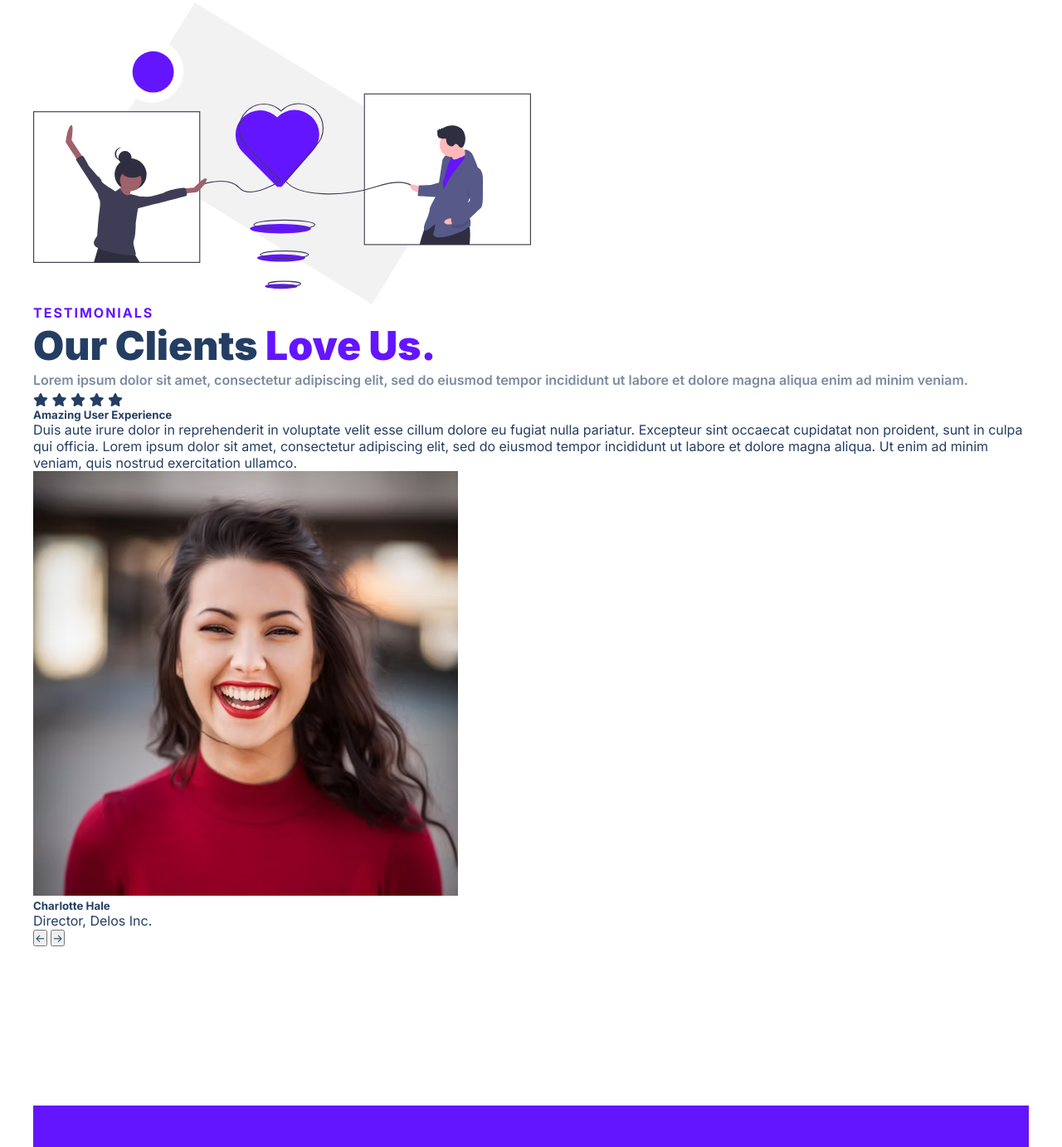
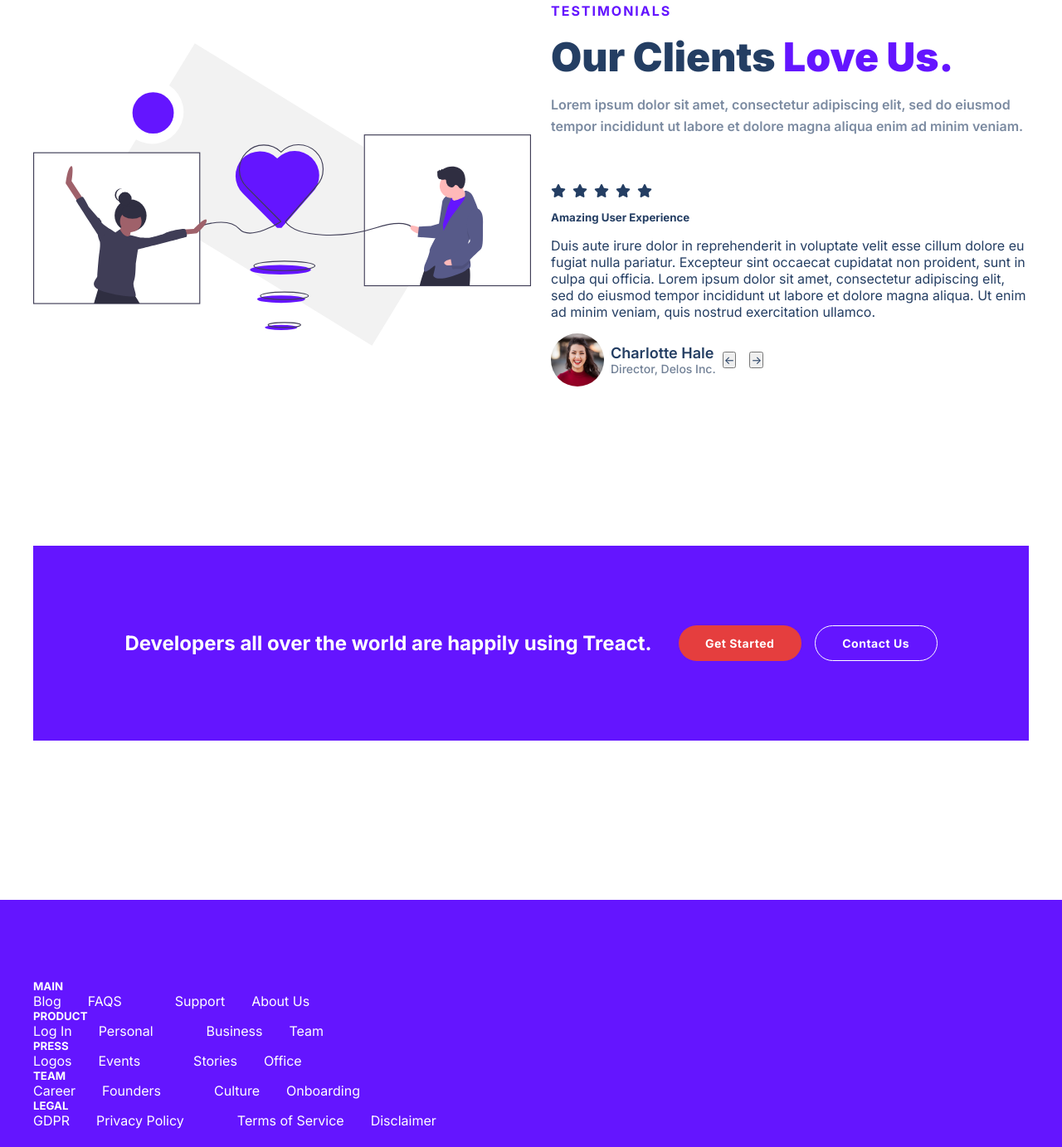
Before and after one commit to shelleyxwu/Treact, a plain HTML site: page index.html in a window 1280 px wide. Shown: the part 4697-6080 px from the top of the page at 83% size. Drawn offline with Linux system fonts and the light colour scheme.

Commit message:
sixth commit

```diff
--- a/index.html
+++ b/index.html
@@ -376,7 +376,7 @@
           </div>
         </div>
       </section>
-      <section class="testimonials">
+      <section id="testimonials">
         <div class="container">
           <div class="row">
             <img class="testimonials__img" src="./assets/love-illustration.c759090fa833369ad6ffb6eb19cacb3e.svg" alt="">
@@ -384,28 +384,40 @@
             <h4 class="section__title"><span class="purple">TESTIMONIALS</h4></span>
             <h2 class="section__header">Our Clients <span class="purple">Love Us.</h2></span>
             <p class="section__description">Lorem ipsum dolor sit amet, consectetur adipiscing elit, sed do eiusmod tempor incididunt ut labore et dolore magna aliqua enim ad minim veniam.</p>
+             <div class="section__profile">
+            <div class="section__rating">
             <i class="fa-solid fa-star"></i>
             <i class="fa-solid fa-star"></i>
             <i class="fa-solid fa-star"></i>
             <i class="fa-solid fa-star"></i>
             <i class="fa-solid fa-star"></i>
+            </div>
             <h5>Amazing User Experience</h5>
             <p class="testimonial__para">Duis aute irure dolor in reprehenderit in voluptate velit esse cillum dolore eu fugiat nulla pariatur. Excepteur sint occaecat cupidatat non proident, sunt in culpa qui officia. Lorem ipsum dolor sit amet, consectetur adipiscing elit, sed do eiusmod tempor incididunt ut labore et dolore magna aliqua. Ut enim ad minim veniam, quis nostrud exercitation ullamco.</p>
+            <div class="testimonial__bottom">
             <img class="testimonial__profile-img" src="./assets/photo-1494790108377-be9c29b29330.avif" alt="">
+            <div class="testimonial__profile">
+              <div class="testimonial__details">
             <h5 class="testimonial__name">Charlotte Hale</h5>
             <p class="testimonial__role">Director, Delos Inc.</p>
+            </div>
+            </div>
+              <div class="testimonial__buttons">
               <button class="testimonial__btn"> <- </button>
               <button class="testimonial__btn"> -> </button>
             </div>
             </div>
             </div>
+            </div>
+            </div>
+            </div>
           </section>
-      <section class="start">
+      <section id="start">
         <div class="container">
           <div class="row">
             <div class="start__container">
               <div class="start__row">
-            <h2 class="start__title">Developers all over the world are happily using Treact.</h2>
+              <h2 class="start__title">Developers all over the world are happily using Treact.</h2>
               <div class="start__buttons">
               <button class="btn start__button">Get Started</button>
               <button class="btn contact__button">Contact Us</button>
@@ -413,13 +425,17 @@
               </div>
             </div>
           </div>
-        </div>
-      </section>
+          </div>
+
+           </section>
+
+     </main>
       <footer>
         <div class="row footer__row">
+          <div claass="footer__columns">
           <div class="footer__column">
+          <h5 class="footer__column--title">MAIN</h5>
 
-            <p>MAIN</p>
             <div class="footer__links">
               <ul>
                 <li><a href="#" class="footer__link">Blog</a></li>
@@ -431,8 +447,8 @@
 
           </div>
           <div class="footer__column">
+      <h5 class="footer__column--title">PRODUCT</h5>
 
-            <p>PRODUCT</p>
             <div class="footer__links">
               <ul>
                 <li><a href="#" class="footer__link">Log In</a></li>
@@ -444,8 +460,8 @@
 
           </div>
           <div class="footer__column">
+        <h5 class="footer__column--title">PRESS</h5>
 
-            <p>PRESS</p>
             <div class="footer__links">
               <ul>
                 <li><a href="#" class="footer__link">Logos</a></li>
@@ -457,8 +473,8 @@
 
           </div>
           <div class="footer__column">
+            <h5 class="footer__column--title">TEAM</h5>
 
-            <p>TEAM</p>
             <div class="footer__links">
               <ul>
                 <li><a href="#" class="footer__link">Career</a></li>
@@ -470,8 +486,8 @@
 
           </div>
           <div class="footer__column">
+            <h5 class="footer__column--title">LEGAL</h5>
 
-            <p>LEGAL</p>
             <div class="footer__links">
               <ul>
                 <li><a href="#" class="footer__link">GDPR</a></li>
@@ -484,7 +500,8 @@
           </div>
 
         </div>
+        </div>
       </footer>
-    </main>
+
   </body>
 </html>
--- a/styles.css
+++ b/styles.css
@@ -531,18 +531,62 @@ header .container {
 /* TESTIMONIALS */
 
 #testimonials .row {
-    display: flex;
+    display: flex; gap: 24px;
 }
 
 #testimonials .section {
-    display: flex;
+    display: flex; gap: 16px;
     flex-direction: column;
     width: 50%;
 }
+.section__profile {
+    margin-top: 40px;
+    display: flex; gap: 16px;
+    flex-direction: column;
+}
+
+.section__rating {
+    display: flex;
+    gap: 8px;
+}
+
+.testimonial__bottom {
+    display: flex; gap: 8px;
+    align-items: center;
+
+}
+
+.testimonial__name {
+    font-weight: 600;
+    font-size: 18px;
+}
+
+.testimonial__role {
+    font-weight: 500;
+    font-size: 14px;
+    color: #718096;
+}
+
+
+.testimonial__buttons {
+    display: flex; gap: 16px;
+    align-items: center;
+
+
+}
+
+.testimonial__profile-img {
+    width: 64px;
+    height: 64px;
+    border-radius: 50%;
+    object-fit: cover;
+}
 
 .testimonials__img {
+    width: 50%;
     display: flex;
-    width: 50%;
+    justify-content: center;
+
 }
 
 /* START */
@@ -561,12 +605,10 @@ header .container {
     align-items: center;
 }
 
-.start__row {
-    display: flex;
+.start__row{
+    display: flex; gap: 32px;
+    align-items: center;
     justify-content: center;
-    align-items: center;
-    margin: 0 auto;
-    width: 100%;
 }
 
 .start__title {
@@ -574,16 +616,51 @@ header .container {
 }
 
 .start__buttons {
-    display: flex;
-    align-items: center;
-
+    display: flex; gap: 16px;
 }
 
 .start__button {
     background-color: rgba(229,62,62);
 }
 
+.start__button:hover {
+    background-color: rgba(229,62,62, 0.8);
+}
+
+
 .contact__button {
     border: 1px solid #fff;
+}
+
+.contact__button:hover {
+    background-color: rgba(247,250,252);
+    color: rgba(100,21,255);
+}
+
+/* FOOTER */
+
+footer {
+    padding: 96px 32px;
+    margin-bottom: -32px;
+    position: relative;
+    overflow: hidden;
+    background-color: rgb(100,21, 255);
 
 }
+
+.footer__columns {
+    display: flex;
+    flex-wrap: wrap;
+    justify-content: space-between;
+}
+
+.footer_column {
+    display: flex;
+    flex-direction: column;
+    align-items: start;
+}
+
+
+.footer__column--title, .footer__link {
+    color: #fff;
+}
```
